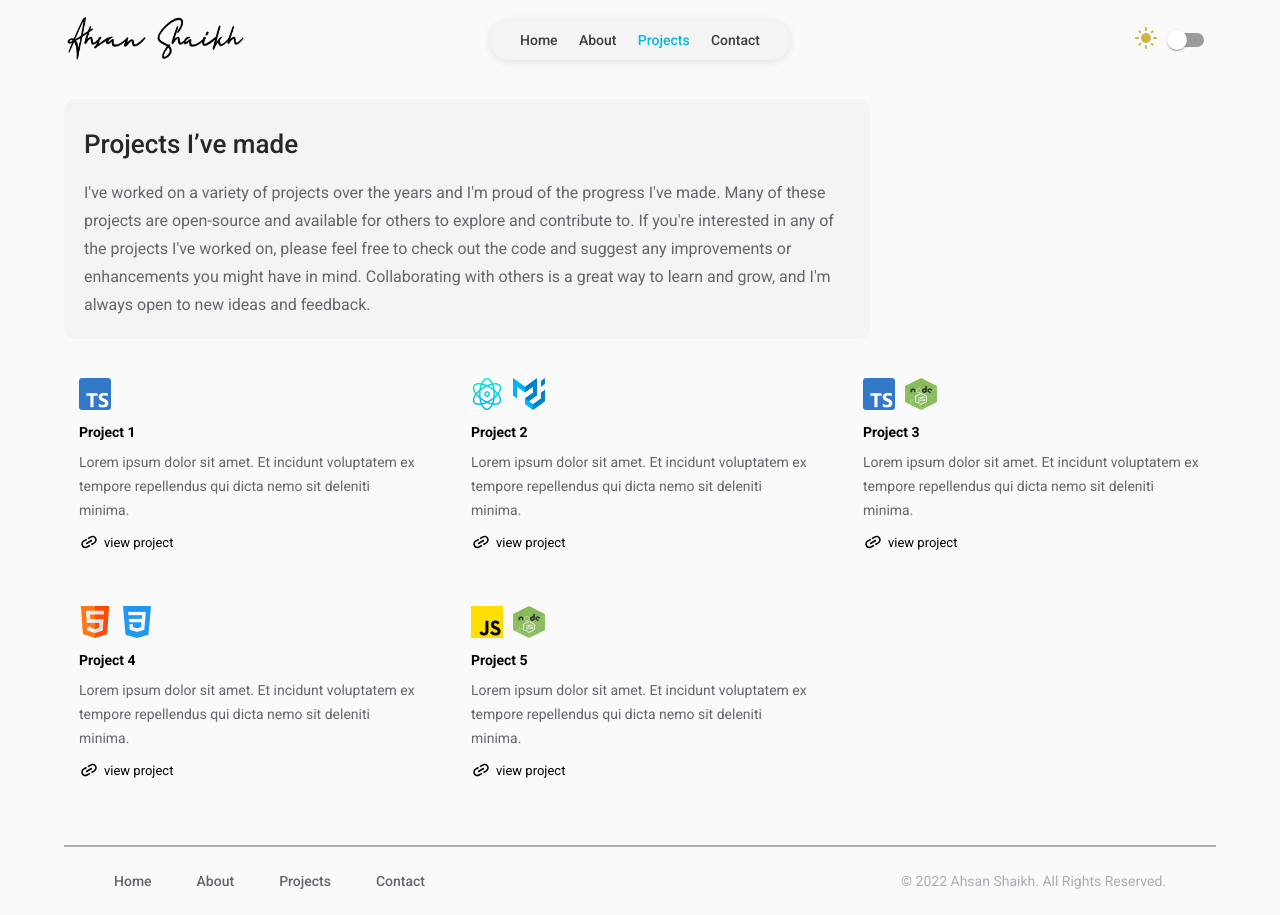
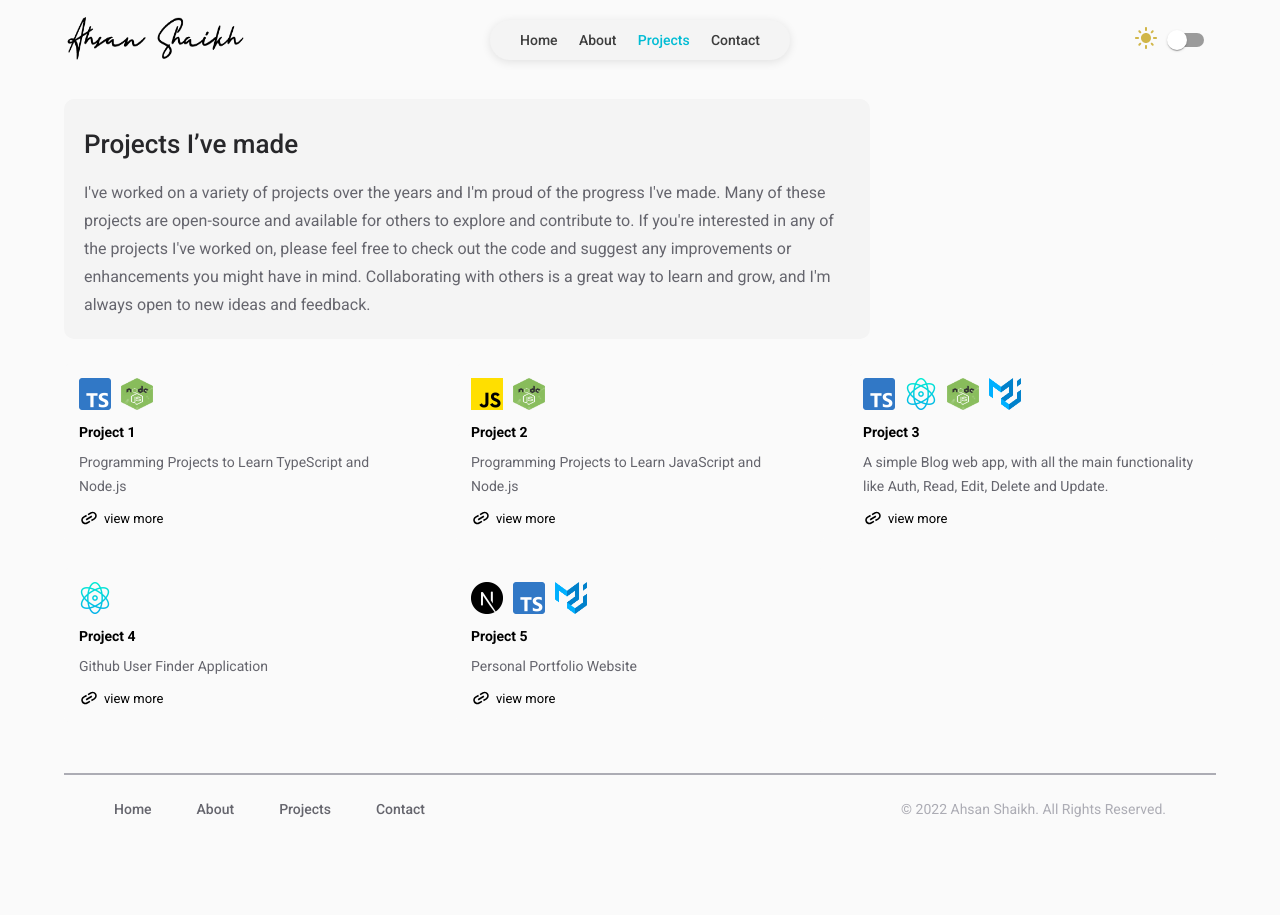
Before and after one commit to Ahsan2001/Portfolio-Ahsan-Shaikh, a Next.js app: page /projects in a window 1280 px wide. After the commit the page ends 843 px from the top, so only its background shows below. Built offline with nearby package versions, Linux system fonts and the light colour scheme.

Commit message:
uploaded projects

```diff
--- a/src/app/projects/page.tsx
+++ b/src/app/projects/page.tsx
@@ -34,7 +34,7 @@ const Projects = () => {
                                <h4> {element.name}</h4>
                                <p>{element.description}</p>
                                <Box className={style.viewProjectBtn}>
-                                    <Link href={`projects/${element.id}`}> <LinkIcon /> view project</Link>
+                                    <Link href={`projects/${element.id}`}> <LinkIcon /> view more</Link>
                                </Box>
                             </div>
                         </Grid>
--- a/src/app/projects/style.module.css
+++ b/src/app/projects/style.module.css
@@ -97,3 +97,79 @@
     line-height: 28px;
     padding-top: 10px;
 }
+
+
+
+
+
+
+
+
+
+
+
+
+
+
+
+.innerContentDetail h1{
+    font-family: "Roboto";
+    text-align: center;
+    padding: 20px 0 10px;
+
+}
+
+.innerContentDetail > p{
+    font-family: "Roboto";
+    text-align: center;
+    font-size: 26px;
+    padding-bottom: 10px;
+}
+
+
+.detailing{
+    font-family: "Roboto";
+    margin: 20px 0 ;
+    padding: 20px;
+}
+
+
+.detailing h4{
+    color: #00bcd4;
+    padding-bottom: 10px;
+}
+
+.detailing p {
+    padding-bottom: 10px;
+}
+
+
+.detailing  img{
+    margin: 10px;
+}
+
+.detailing a {
+    font-size: 14px;
+
+}
+
+
+.innerHeaderImg{
+    display: flex;
+    justify-content: center;
+    align-items: center;
+    gap: 10px;
+}
+
+
+
+.btn{
+   display: flex;
+   justify-content: center;
+   align-items: center;
+   margin: 20px 0;
+}
+
+.btn a {
+    font-family: "Roboto";
+}
--- a/src/static/projects.ts
+++ b/src/static/projects.ts
@@ -4,31 +4,127 @@ export const projectData : Project[] = [
     {
         id: 1,
         name: "Project 1",
-        techStack: ["/ts.png"],
-        description: "Lorem ipsum dolor sit amet. Et incidunt voluptatem ex tempore repellendus qui dicta nemo sit deleniti minima."
+        techStack: ["/ts.png","/node.jpg"],
+        description: "Programming Projects to Learn TypeScript and Node.js",
+        detail: [
+            {
+                title: "Simple Command Line Calculator",
+                description: "A simple command line calculator using TypeScipt, Node.js and Inquirer",
+                links: "https://www.npmjs.com/package/ahsan-cli-calculator",
+            },
+            {
+                title: "Number Guessing Game",
+                description: "This guess the number game is a short TypeScript/Node.js project that allows the user to guess the number generated by the computer.",
+                links: "https://www.npmjs.com/package/ahsan-guess-number",
+            },
+            {
+                title: "ATM",
+                description: "This somewhat complex TypeScript/Node.js project is a console-based application. When the system starts the user is prompted with a user id and user pin. After entering the details successfully, the ATM functionalities are unlocked. All the user data is generated randomly.",
+                links: "https://www.npmjs.com/package/ahsan-atm-project",
+            },
+            {
+                title: "Todo List",
+                description: "Develop a simple command line Todo app using TypeScipt, Node.js and Inquirer.",
+                links: "https://www.npmjs.com/package/ahsan-todo-project",
+            },
+            {
+                title: "Word Counter",
+                description: "The user will enter a english paragraph and all that is needed is to just to implement counting characters and words without whitespaces.",
+                links: "https://www.npmjs.com/package/ahsan-word-counter",
+            },
+            {
+                title: "Currency Converter",
+                description: "The TypeScript console app is used to convert currencies: the users enter a certain amount of money in one currency and set the currency they want to check the monetary value of.",
+                links: "https://www.npmjs.com/package/ahsan-currency-converter",
+            },
+            {
+                title: "Student Management System",
+                description: "This project is a simple console based Student Management System. In this project you will be learning how to add new students, how to generate a 5 digit unique studentID for each student, how to enroll students in the given courses. Also, you will be implementing the following operations enroll, view balance, pay tuition fees, show status, etc. The status will show all the details of the student including name, id, courses enrolled and balance.",
+                links: "https://www.npmjs.com/package/ahsan-student-management-system-07",
+            },
+            {
+                title: "Text-Based Adventure-Game",
+                description: "This project is not GUI based. It is a console-based game. The video here shows how to develop the game in Java. You will take the requirements of the game from the video and develop the game in TypeScript and Node.js",
+                links: "https://www.npmjs.com/package/ahsan-adventure-game",
+                videoLink: "https://www.youtube.com/watch?v=EpB9u4ItOYU&t=1s",
+            },
+            {
+                title: "Quiz System",
+                description: "The app will show the students multiple choice questions and promt the user to reply. In the end it will show the students the result of the quiz.",
+                links: "https://www.npmjs.com/package/ahsan-quiz-system",
+            },
+            {
+                title: "Countdown Timer",
+                description: "In this project, you will build a countdown timer using the date module.",
+                links: "https://www.npmjs.com/package/ahsan-countdown-timer",
+            },
+        ]
     },
     {
         id: 2,
         name: "Project 2",
-        techStack: ["/react.png", "/mu.png"],
-        description: "Lorem ipsum dolor sit amet. Et incidunt voluptatem ex tempore repellendus qui dicta nemo sit deleniti minima."
+        techStack: ["/js.png", "/node.jpg"],
+        description: "Programming Projects to Learn JavaScript and Node.js",
+        links: "http://js-assignment-ahsan.surge.sh/",
+        detail: [
+            {
+                title: "",
+                description: "",
+                links: "",
+            },
+        ]
     },
     {
         id: 3,
         name: "Project 3",
-        techStack: ["/ts.png","/node.jpg"],
-        description: "Lorem ipsum dolor sit amet. Et incidunt voluptatem ex tempore repellendus qui dicta nemo sit deleniti minima."
+        techStack: ["/ts.png","/react.png","/node.jpg","/mu.png"],
+        description: "A simple Blog web app, with all the main functionality like Auth, Read, Edit, Delete and Update.",
+        detail: [
+            {
+                title: "Full Stack Personal Blog Web App",
+                description: `User Authentication \n
+                Users can create an account with their name, username, email address and password.\n
+                Users can log in with their registered username and password.\n
+                User passwords are securely hashed and stored in the database using bcrypt.\n
+                Authentication is implemented using JWT (JSON Web Tokens)\n
+                Users can view a list of Blogs and detail page\n
+                Users can comment on any blog\n
+                Users can post a blog with author name, date, title, content, and blog image\n
+                Image is store in cloudinary platform\n
+                Only Admin Users can Edit and Delete Functionality in blog\n
+                Functionalities are protected by role-based access control (RBAC), ensuring that only authenticated`,
+                links: "https://github.com/Ahsan2001/personal-blog-app",
+            },
+        ]
     },
     {
         id: 4,
         name: "Project 4",
-        techStack: ["/html.png","/css.png"],
-        description: "Lorem ipsum dolor sit amet. Et incidunt voluptatem ex tempore repellendus qui dicta nemo sit deleniti minima."
+        techStack: ["/react.png"],
+        description: "Github User Finder Application",
+        links: "https://github-finder-with-redux.netlify.app/",
+        img: "/img/github-finder-app.png",
+        detail: [
+            {
+                title: "",
+                description: "",
+                links: "",
+            },
+        ]
     },
+
     {
         id: 5,
         name: "Project 5",
-        techStack: ["/js.png", "/node.jpg"],
-        description: "Lorem ipsum dolor sit amet. Et incidunt voluptatem ex tempore repellendus qui dicta nemo sit deleniti minima."
+        techStack: ["/next.png","/ts.png", "/mu.png"],
+        description: "Personal Portfolio Website",
+        links: "https://portfolio-ahsan-shaikh.vercel.app/",
+        detail: [
+            {
+                title: "",
+                description: "",
+                links: "",
+            },
+        ]
     },
 ]
```
Also changed, not shown: src/app/projects/[id]/page.tsx (+63 -14 lines), src/types/index.ts (+8 -0 lines), package.json (line endings or trailing spaces), public/img/github-finder-app.png (added), public/img/personal-portfolio.png (added), src/app/projects/[id]/style.module.css (deleted).
